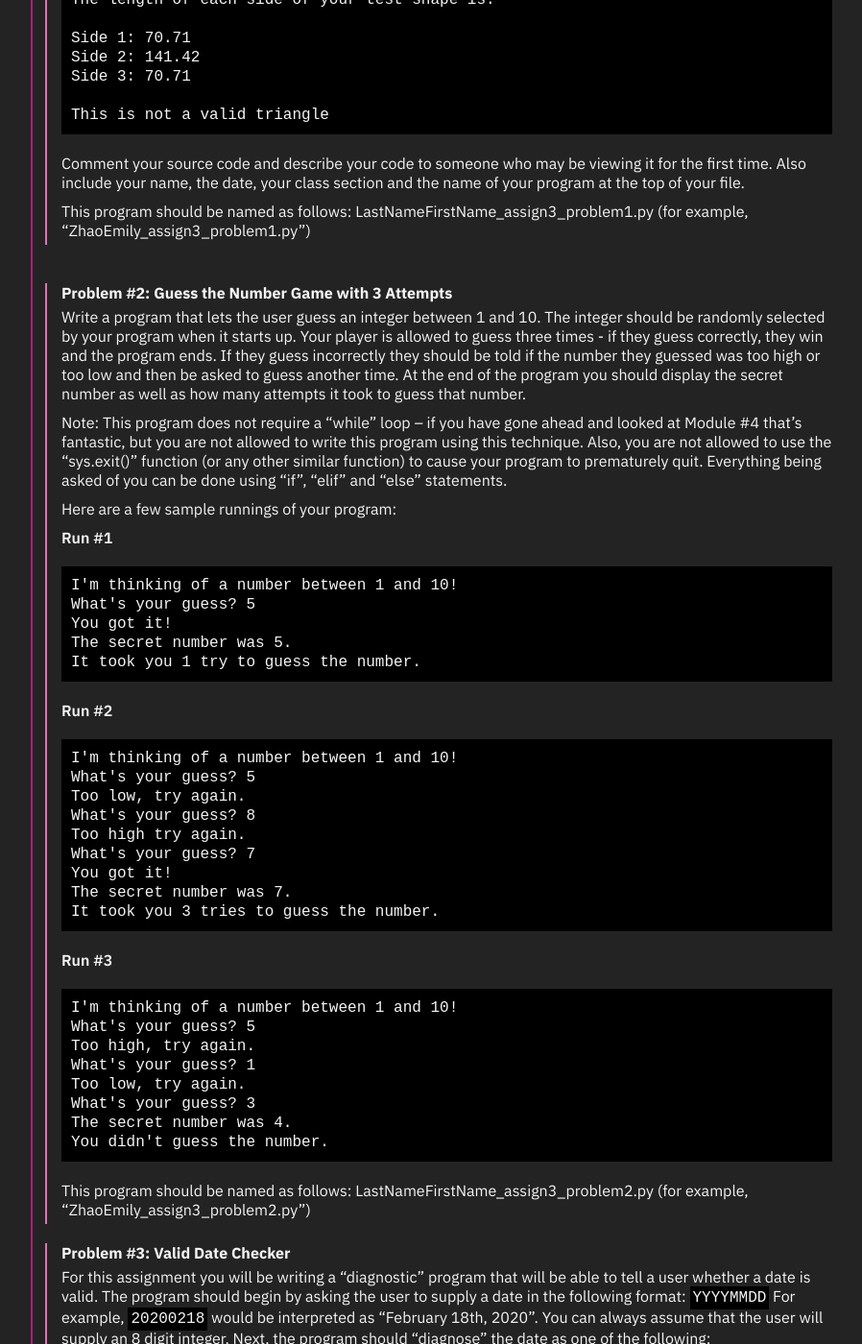
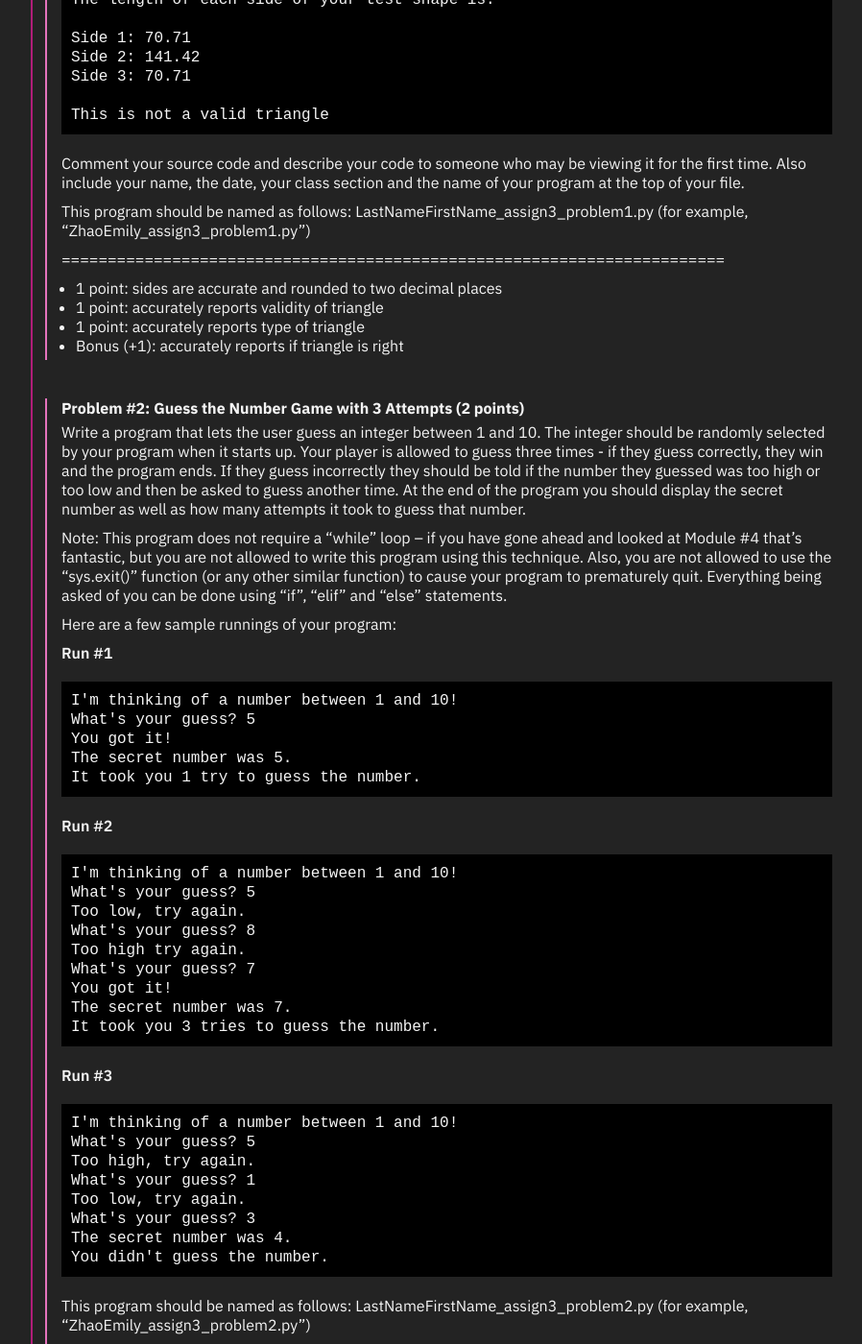
Before and after one commit to emilydidthis/CSCI-UA.002-Fall23, a Jekyll site: the page built from assignments/03.md, in a window 1280 px wide and 1400 px high, scrolled down 2938 px. Shown: the whole window at 96% size, without its empty margins (8-906 px from the left). Built offline with Jekyll 4.4.1, drawn with Linux system fonts in a browser that asks for light colours; some of the changed text lies outside the part shown.

Commit message:
adding rubric to assignment 3

````diff
--- a/assignments/03.md
+++ b/assignments/03.md
@@ -20,7 +20,7 @@ You may work by yourself or with a partner. Remember, collaborating just entails
 <div class="section-break"><br></div>
 
 
-### Problem #1: Valid Triangle Tester
+### Problem #1: Valid Triangle Tester (3 points)
 
 - Prompt the user to enter in 3 points on a standard Cartesian coordinate plane. You can assume the user will enter these values as floating point numbers.
 - Compute the distance between each points - you will be computing 3 distance values. Use the distance formula to do this: ( (x1-x2)<sup>2</sup> + (y1-y2)<sup>2</sup> ) <sup>0.5</sup> ... note that you can raise a value to the 0.5 power to compute the square root, or you can use the sqrt() function in the math module - your choice!
@@ -135,9 +135,16 @@ Comment your source code and describe your code to someone who may be viewing it
 
 This program should be named as follows: LastNameFirstName_assign3_problem1.py (for example, "ZhaoEmily_assign3_problem1.py")
 
+========================================================================
+
+* 1 point: sides are accurate and rounded to two decimal places
+* 1 point: accurately reports validity of triangle
+* 1 point: accurately reports type of triangle
+* Bonus (+1): accurately reports if triangle is right
+
 <div class="section-break"><br><br></div>
 
-### Problem #2: Guess the Number Game with 3 Attempts
+### Problem #2: Guess the Number Game with 3 Attempts (2 points)
 
 Write a program that lets the user guess an integer between 1 and 10. The integer should be randomly selected by your program when it starts up. Your player is allowed to guess three times - if they guess correctly, they win and the program ends. If they guess incorrectly they should be told if the number they guessed was too high or too low and then be asked to guess another time. At the end of the program you should display the secret number as well as how many attempts it took to guess that number.
 
@@ -181,9 +188,14 @@ You didn't guess the number.
 
 This program should be named as follows: LastNameFirstName_assign3_problem2.py (for example, "ZhaoEmily_assign3_problem2.py")
 
+========================================================================
+
+* 1.5 points: random number generated successfully, guess count is accurate, game reports too high/low correctly
+* 0.5 points: used conditionals only, NO WHILE LOOP
+
 <div class="section-break"><br></div>
 
-### Problem #3: Valid Date Checker
+### Problem #3: Valid Date Checker (4 points)
 For this assignment you will be writing a "diagnostic" program that will be able to tell a user whether a date is valid. The program should begin by asking the user to supply a date in the following format: `YYYYMMDD` For example, `20200218` would be interpreted as "February 18th, 2020". You can always assume that the user will supply an 8 digit integer. Next, the program should "diagnose" the date as one of the following:
 
 - Whether the year provided is a Leap Year or not. During a Leap Year February has 29 days, and in non-Leap Years February only has 28 days. You can compute whether a year is a leap year by using the following algorithm:
@@ -232,3 +244,10 @@ October 21st 2000 is a valid date.
 ```
 
 This program should be named as follows: LastNameFirstName_assign3_problem3.py (for example, “ZhaoEmily_assign3_problem3.py”)
+
+========================================================================
+
+* 1 point: extracts day, month, and year using mathematical operators
+* 1 point: leap year is accurately reported
+* 1 point: valid date is accurately reported
+* 1 point: date is printed with month name, correct day ending (st, nd, rd, th), and year
````
